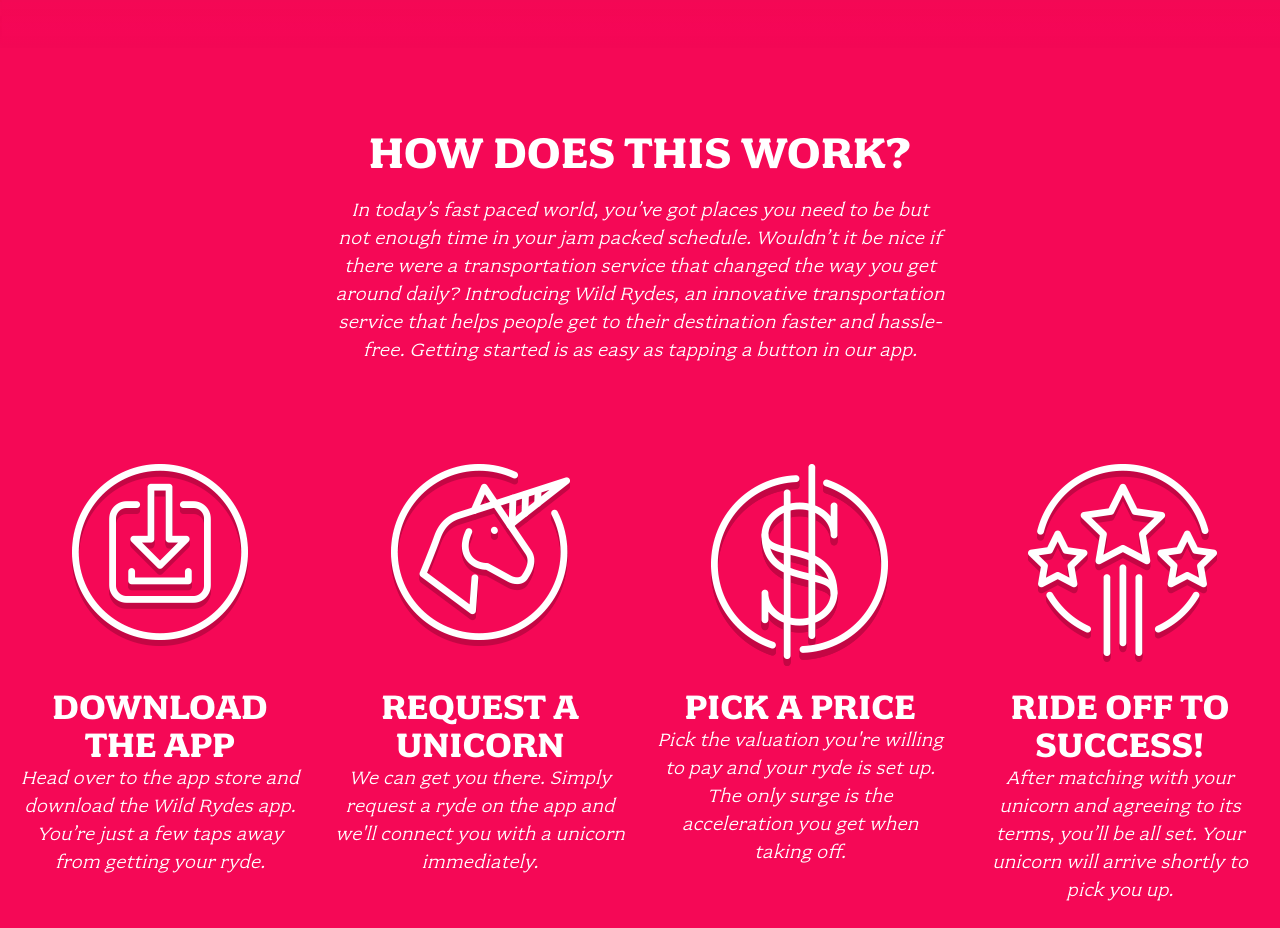
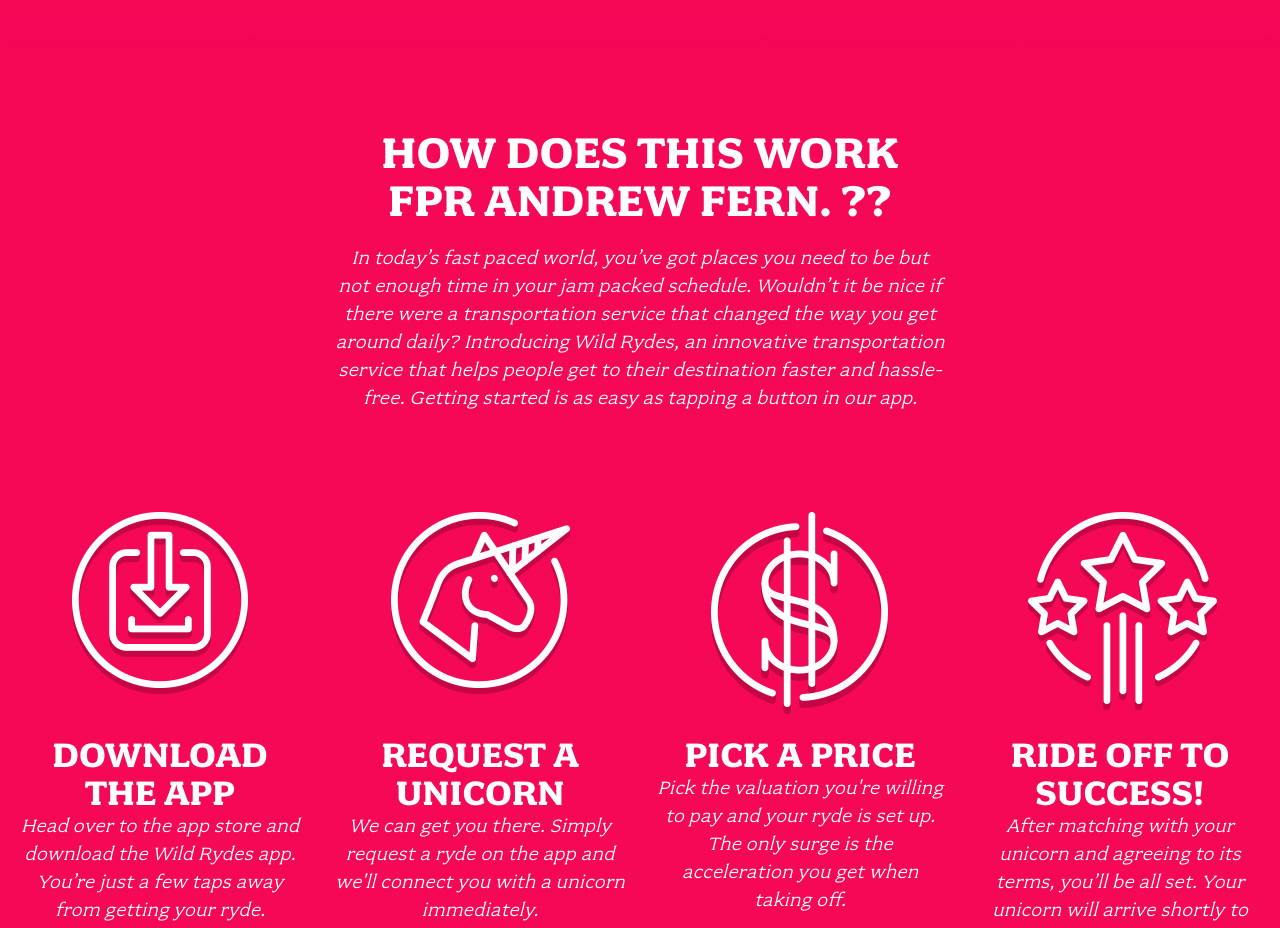
Before and after one commit to waltershowalter/wildrydes-site-amf-aug2026, a plain HTML site: page index.html in a window 1280 px wide. Shown: the part 900-1828 px from the top of the page. Drawn offline with Linux system fonts and the light colour scheme.

Commit message:
Update index.html
trying a first commit on aug 7th

```diff
--- a/index.html
+++ b/index.html
@@ -30,7 +30,7 @@
 
   <section class="home-about">
     <div class="row column large-9 xlarge-6 xxlarge-4">
-      <h2 class="section-title">How Does This Work?</h2>
+      <h2 class="section-title">How Does This Work fpr Andrew Fern. ??</h2>
       <p class="content">
         In today’s fast paced world, you’ve got places you need to be but not enough time in your jam packed schedule. Wouldn’t it be nice if there were a transportation service that changed the way you get around daily? Introducing Wild Rydes, an innovative transportation service that helps people get to their destination faster and hassle-free. Getting started is as easy as tapping a button in our app.
       </p>
```
